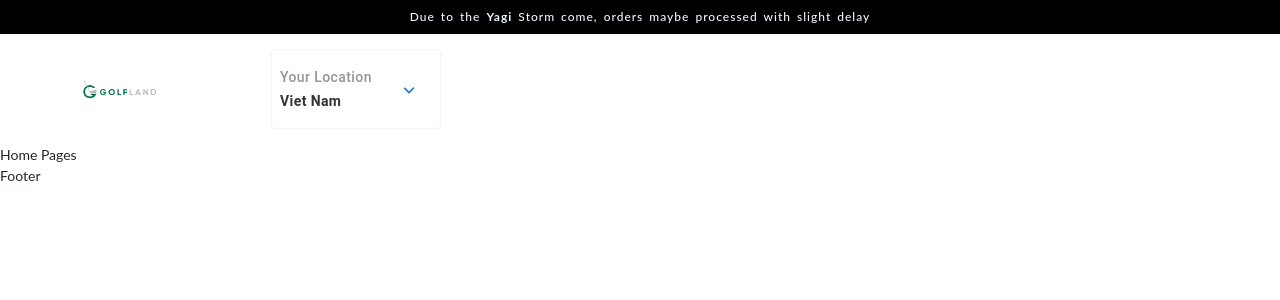
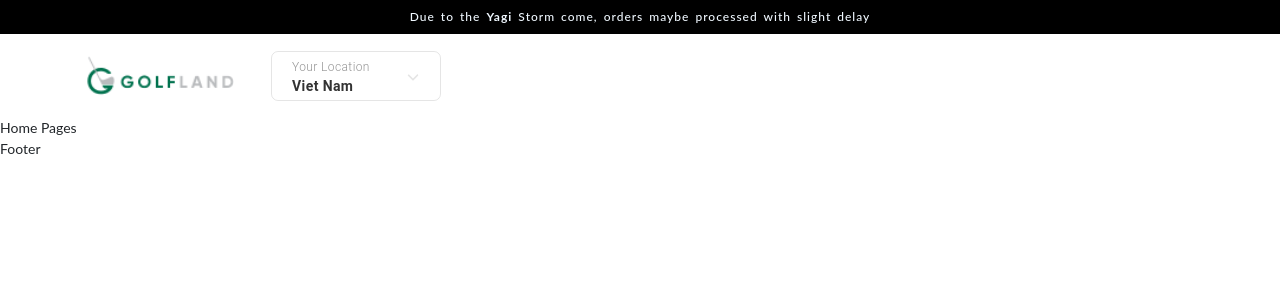
Before and after one commit to nhathg121/ecommerce, a React (Create React App) app: page / in a window 1280 px wide. Shown: the top 300 px of the page. Built offline with nearby package versions, Linux system fonts and the light colour scheme.

Commit message:
search box

```diff
--- a/src/App.css
+++ b/src/App.css
@@ -30,25 +30,34 @@ body {
   padding: 15px 0px;
 }
 .logoWrapper img {
-  width: 50%;
+  width: 100%;
   height: auto;
 }
 
 .headerWrapper .header .part2 .countryDrop {
   width: 170px;
-  height: 80px;
+  height: 50px;
   min-width: 150px;
-  border: 1px solid rgba(141, 141, 141, 0.096);
   justify-content: start;
+  border: 1px solid #0000001a !important;
+  border-radius: 7px !important;
+  padding: 0px 20px  !important;
 }
 .headerWrapper .header .part2 .countryDrop .label {
-  font-size: 14px !important;
+  font-size: 12px !important;
   text-transform: capitalize !important;
   color: rgba(102, 102, 102, 0.7) !important;
+  /* line-height: 30px; */
+  font-weight: 300;
 }
 .headerWrapper .header .part2 .countryDrop .name {
   font-size: 14px !important;
   text-transform: capitalize !important;
   color: rgba(0, 0, 0, 0.8) !important;
+  line-height: 16px;
   font-weight: 700;
 }
+.headerWrapper .header .part2 .countryDrop span.dropIcon {
+  opacity: 0.3;
+  color: darkgray;
+}
--- a/src/Components/CountryDropdown/index.jsx
+++ b/src/Components/CountryDropdown/index.jsx
@@ -11,7 +11,7 @@ const CountryDropdown = () => {
           <span className="label">Your Location</span>
           <span className="name">Viet Nam</span>
         </div>
-        <span className="dropIcon mr-3">
+        <span className="dropIcon ">
           <FaAngleDown />
         </span>
       </Button>
--- a/src/Components/Header/index.jsx
+++ b/src/Components/Header/index.jsx
@@ -26,6 +26,12 @@ const Header = () => {
               </div>
               <div className="col-sm-10 d-flex align-items-center part2">
                 <CountryDropdown />
+
+                {/* Header Search Start Here*/}
+
+
+
+                {/* Header Search End Here*/}
               </div>
             </div>
           </div>
```
